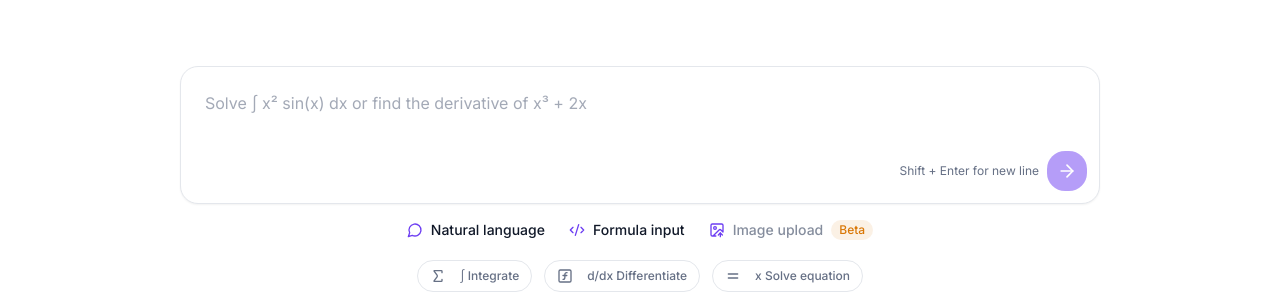
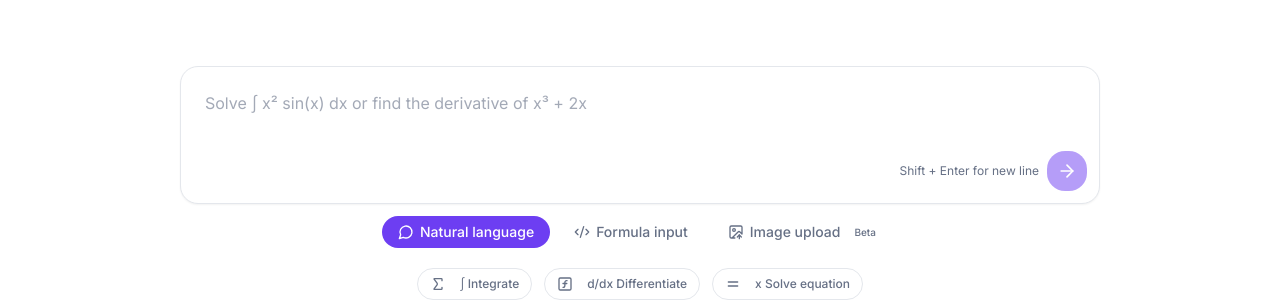
Before and after one commit to heatsing/CalculusSolver, a Next.js app: page /algebra-solver in a window 1280 px wide. Shown: the part 266-567 px from the top of the page. Built offline with nearby package versions, Linux system fonts and the light colour scheme.

Commit message:
Integrate MathLive formula editor and React Hook Form; add example math symbols; fix font fallback

```diff
--- a/app/globals.css
+++ b/app/globals.css
@@ -3,6 +3,7 @@
 @tailwind utilities;
 
 @import "katex/dist/katex.min.css";
+@import "mathlive/static.css";
 
 :root {
   --font-sans: "Inter", "Noto Sans Math", system-ui, sans-serif;
--- a/components/solver/input-mode-tabs.tsx
+++ /dev/null
@@ -1,26 +0,0 @@
-import { MessageCircle, Code2, ImageUp } from "lucide-react";
-import { cn } from "@/lib/utils";
-
-const modes = [
-  { id: "natural", label: "Natural language", status: "available", icon: MessageCircle },
-  { id: "formula", label: "Formula input", status: "available", icon: Code2 },
-  { id: "image", label: "Image upload", status: "beta", icon: ImageUp }
-];
-
-export function InputModeTabs(): React.JSX.Element {
-  return (
-    <div className="mt-4 flex flex-wrap items-center justify-center gap-6 text-sm text-body">
-      {modes.map((mode) => (
-        <div key={mode.id} className="flex items-center gap-2">
-          <mode.icon className="h-4 w-4 text-primary" />
-          <span className={cn("font-medium", mode.status === "beta" ? "text-body/80" : "text-heading")}>
-            {mode.label}
-          </span>
-          {mode.status === "beta" && (
-            <span className="rounded-full bg-warning/10 px-2 py-0.5 text-xs font-medium text-warning">Beta</span>
-          )}
-        </div>
-      ))}
-    </div>
-  );
-}
--- /dev/null
+++ b/components/solver/math-field-input.tsx
@@ -0,0 +1,71 @@
+"use client";
+
+import * as React from "react";
+import dynamic from "next/dynamic";
+import type { MathfieldElement } from "mathlive";
+
+export type MathFieldInputProps = {
+  value: string;
+  onChange: (value: string) => void;
+  placeholder?: string;
+  disabled?: boolean;
+};
+
+function MathFieldInternal({ value, onChange, placeholder, disabled }: MathFieldInputProps): React.JSX.Element {
+  const ref = React.useRef<HTMLDivElement>(null);
+  const mathFieldRef = React.useRef<MathfieldElement | null>(null);
+
+  React.useEffect(() => {
+    if (typeof window === "undefined" || !ref.current) return;
+
+    let mounted = true;
+
+    async function init() {
+      await import("mathlive");
+
+      if (!mounted || !ref.current) return;
+
+      const mathField = document.createElement("math-field") as MathfieldElement;
+      mathField.value = value;
+      mathField.placeholder = placeholder ?? "Type a formula...";
+      mathField.disabled = disabled ?? false;
+      mathField.style.cssText =
+        "width: 100%; min-height: 100px; border: none; background: transparent; font-size: 1rem; --hue: 265;";
+
+      mathField.addEventListener("input", () => {
+        onChange(mathField.value);
+      });
+
+      ref.current.innerHTML = "";
+      ref.current.appendChild(mathField);
+      mathFieldRef.current = mathField;
+    }
+
+    init();
+
+    return () => {
+      mounted = false;
+      mathFieldRef.current?.remove();
+      mathFieldRef.current = null;
+    };
+  }, []);
+
+  React.useEffect(() => {
+    if (mathFieldRef.current && mathFieldRef.current.value !== value) {
+      mathFieldRef.current.value = value;
+    }
+  }, [value]);
+
+  React.useEffect(() => {
+    if (mathFieldRef.current) {
+      mathFieldRef.current.disabled = disabled ?? false;
+    }
+  }, [disabled]);
+
+  return <div ref={ref} className="w-full px-4 pt-4 pb-14" />;
+}
+
+export const MathFieldInput = dynamic(() => Promise.resolve(MathFieldInternal), {
+  ssr: false,
+  loading: () => <div className="grid min-h-[100px] place-items-center text-sm text-body">Loading formula editor...</div>
+});
--- a/components/solver/smart-input.tsx
+++ b/components/solver/smart-input.tsx
@@ -1,10 +1,13 @@
 "use client";
 
 import * as React from "react";
-import { ArrowRight, Loader2 } from "lucide-react";
+import { ArrowRight, Loader2, MessageCircle, Code2, ImageUp } from "lucide-react";
 import { Textarea } from "@/components/ui/textarea";
 import { Button } from "@/components/ui/button";
+import { MathFieldInput } from "@/components/solver/math-field-input";
 import { cn } from "@/lib/utils";
+
+export type InputMode = "natural" | "formula" | "image";
 
 export type SmartInputProps = {
   value: string;
@@ -13,7 +16,14 @@ export type SmartInputProps = {
   loading?: boolean;
 };
 
+const modes: { id: InputMode; label: string; icon: React.ElementType }[] = [
+  { id: "natural", label: "Natural language", icon: MessageCircle },
+  { id: "formula", label: "Formula input", icon: Code2 },
+  { id: "image", label: "Image upload", icon: ImageUp }
+];
+
 export function SmartInput({ value, onChange, onSubmit, loading }: SmartInputProps): React.JSX.Element {
+  const [mode, setMode] = React.useState<InputMode>("natural");
   const textareaRef = React.useRef<HTMLTextAreaElement>(null);
 
   function handleKeyDown(event: React.KeyboardEvent<HTMLTextAreaElement>): void {
@@ -23,13 +33,37 @@ export function SmartInput({ value, onChange, onSubmit, loading }: SmartInputPro
     }
   }
 
+  function handleModeChange(nextMode: InputMode): void {
+    setMode(nextMode);
+    if (nextMode === "natural") {
+      setTimeout(() => textareaRef.current?.focus(), 0);
+    }
+  }
+
   return (
+    <div className="space-y-3">
       <div
         id="solver-input"
         className={cn(
           "relative mx-auto w-full max-w-solver-input rounded-input border border-border bg-white p-2 shadow-sm transition-shadow focus-within:shadow-md focus-within:ring-2 focus-within:ring-primary/20"
         )}
       >
+        {mode === "image" ? (
+          <div className="grid min-h-[100px] place-items-center px-4 py-8 text-center text-body">
+            <div>
+              <ImageUp className="mx-auto mb-2 h-8 w-8 text-primary" />
+              <p className="font-medium text-heading">Image solving is coming soon.</p>
+              <p className="text-sm">Drop an image or paste one here once OCR is ready.</p>
+            </div>
+          </div>
+        ) : mode === "formula" ? (
+          <MathFieldInput
+            value={value}
+            onChange={onChange}
+            placeholder="Type a formula..."
+            disabled={loading}
+          />
+        ) : (
           <Textarea
             ref={textareaRef}
             value={value}
@@ -40,11 +74,12 @@ export function SmartInput({ value, onChange, onSubmit, loading }: SmartInputPro
             className="min-h-[100px] resize-none border-0 bg-transparent px-4 pt-4 pb-14 text-base text-heading shadow-none placeholder:text-body/60 focus-visible:ring-0 focus-visible:ring-offset-0"
             aria-label="Math problem input"
           />
+        )}
         <div className="absolute bottom-3 right-3 flex items-center gap-2">
           <span className="hidden text-xs text-body sm:inline">Shift + Enter for new line</span>
           <Button
             onClick={onSubmit}
-          disabled={loading || value.trim().length === 0}
+            disabled={loading || value.trim().length === 0 || mode === "image"}
             size="icon"
             className="h-10 w-10 rounded-input"
           >
@@ -52,5 +87,33 @@ export function SmartInput({ value, onChange, onSubmit, loading }: SmartInputPro
           </Button>
         </div>
       </div>
+
+      <div className="flex flex-wrap items-center justify-center gap-2">
+        {modes.map((m) => {
+          const Icon = m.icon;
+          const isBeta = m.id === "image";
+          const active = mode === m.id;
+          return (
+            <button
+              key={m.id}
+              type="button"
+              onClick={() => handleModeChange(m.id)}
+              className={cn(
+                "inline-flex items-center gap-1.5 rounded-full px-4 py-1.5 text-sm font-medium transition-colors",
+                active
+                  ? "bg-primary text-white"
+                  : "bg-white text-body hover:bg-primary-soft hover:text-primary"
+              )}
+            >
+              <Icon className="h-4 w-4" />
+              {m.label}
+              {isBeta && (
+                <span className="ml-0.5 rounded-full bg-white/20 px-1.5 py-0 text-[10px]">Beta</span>
+              )}
+            </button>
+          );
+        })}
+      </div>
+    </div>
   );
 }
--- a/components/solver/solver-shell.tsx
+++ b/components/solver/solver-shell.tsx
@@ -2,8 +2,10 @@
 
 import * as React from "react";
 import { useSearchParams } from "next/navigation";
+import { useForm } from "react-hook-form";
+import { zodResolver } from "@hookform/resolvers/zod";
+import { z } from "zod";
 import { SmartInput } from "@/components/solver/smart-input";
-import { InputModeTabs } from "@/components/solver/input-mode-tabs";
 import { QuickExamples } from "@/components/solver/quick-examples";
 import { SolverLoading } from "@/components/solver/solver-loading";
 import { InterpretedProblem } from "@/components/solver/interpreted-problem";
@@ -17,13 +19,23 @@ import { HistoryDrawer } from "@/components/solver/history-drawer";
 import { useSolver } from "@/hooks/use-solver";
 import { useSolverHistory } from "@/hooks/use-solver-history";
 import { examplesData } from "@/data/examples";
-import type { SolverResult } from "@/types/solver";
+
+const solverFormSchema = z.object({
+  input: z.string().trim().min(1, "Please enter a math problem")
+});
+
+type SolverFormValues = z.infer<typeof solverFormSchema>;
 
 export function SolverShell({ mode }: { mode: string }): React.JSX.Element {
   const searchParams = useSearchParams();
   const exampleId = searchParams.get("example");
 
-  const [input, setInput] = React.useState("");
+  const { register, handleSubmit, setValue, watch, reset: resetForm } = useForm<SolverFormValues>({
+    resolver: zodResolver(solverFormSchema),
+    defaultValues: { input: "" }
+  });
+
+  const inputValue = watch("input");
   const { state, solve, reset } = useSolver();
   const { history, add, clear } = useSolverHistory();
 
@@ -31,36 +43,31 @@ export function SolverShell({ mode }: { mode: string }): React.JSX.Element {
     if (exampleId) {
       const example = examplesData.find((e) => e.id === exampleId);
       if (example) {
-        setInput(example.problem);
+        setValue("input", example.problem);
         const element = document.getElementById("solver-input");
         element?.scrollIntoView({ behavior: "smooth", block: "center" });
       }
     }
-  }, [exampleId]);
+  }, [exampleId, setValue]);
 
-  async function handleSubmit(): Promise<void> {
-    const trimmed = input.trim();
-    if (!trimmed) return;
-    await solve(trimmed, mode);
-    if (state.status === "success") {
-      add(trimmed, mode, state.result);
-    }
+  async function onSubmit(values: SolverFormValues): Promise<void> {
+    await solve(values.input, mode);
   }
 
   React.useEffect(() => {
     if (state.status === "success") {
-      add(input.trim(), mode, state.result);
+      add(inputValue.trim(), mode, state.result);
     }
     // eslint-disable-next-line react-hooks/exhaustive-deps
   }, [state.status === "success"]);
 
   function handleNewProblem(): void {
-    setInput("");
+    resetForm();
     reset();
   }
 
   function handleSelectExample(value: string): void {
-    setInput(value);
+    setValue("input", value);
     reset();
     const element = document.getElementById("solver-input");
     const textarea = element?.querySelector("textarea");
@@ -69,8 +76,14 @@ export function SolverShell({ mode }: { mode: string }): React.JSX.Element {
 
   return (
     <section className="py-6">
-      <SmartInput value={input} onChange={setInput} onSubmit={handleSubmit} loading={state.status === "loading"} />
-      <InputModeTabs />
+      <form onSubmit={handleSubmit(onSubmit)}>
+        <SmartInput
+          value={inputValue}
+          onChange={(value) => setValue("input", value, { shouldValidate: true })}
+          onSubmit={handleSubmit(onSubmit)}
+          loading={state.status === "loading"}
+        />
+      </form>
       <QuickExamples onSelect={handleSelectExample} />
 
       <div className="mt-4 flex justify-end">
--- a/package.json
+++ b/package.json
@@ -12,6 +12,7 @@
     "test:e2e": "playwright test"
   },
   "dependencies": {
+    "@hookform/resolvers": "^5.4.0",
     "@radix-ui/react-accordion": "^1.2.3",
     "@radix-ui/react-dialog": "^1.1.6",
     "@radix-ui/react-slot": "^1.1.2",
@@ -20,6 +21,7 @@
     "katex": "^0.16.21",
     "lucide-react": "^0.468.0",
     "mathjs": "^15.2.0",
+    "mathlive": "^0.110.0",
     "nerdamer": "^1.1.13",
     "next": "^15.3.5",
     "plotly.js-dist-min": "^2.35.3",
```
Also changed, not shown: 2 other files (tests, documents, lock files or other folders). Lines whose indentation alone changed are shown as unchanged.
